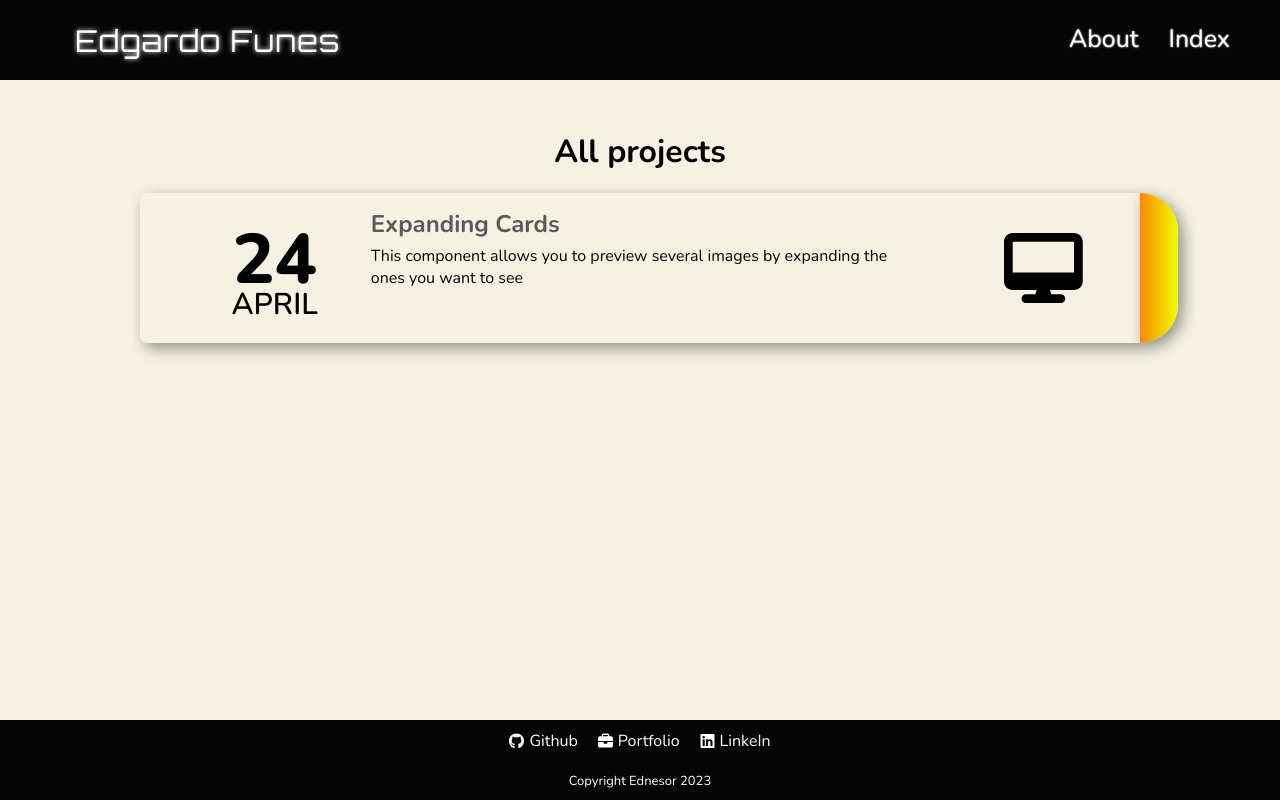
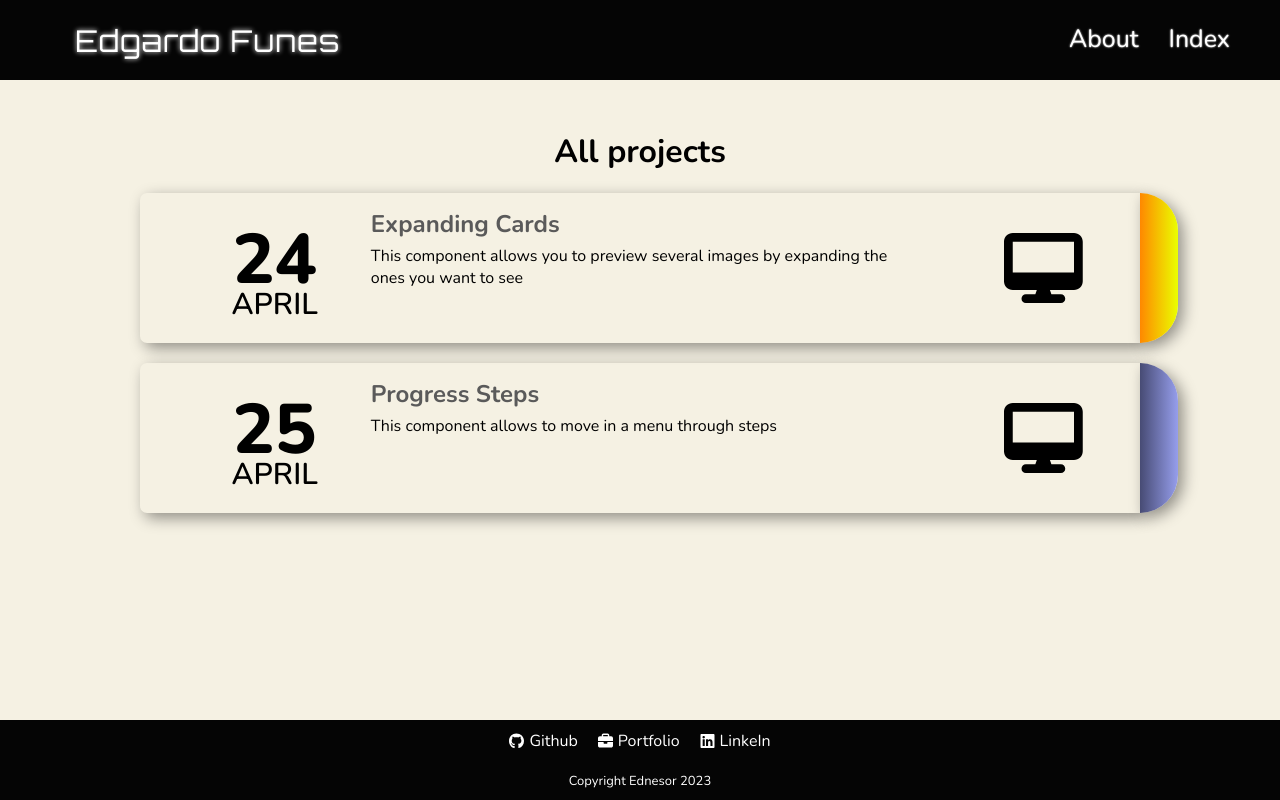
Before and after one commit to Ednesor/50-projects-50-days, a Next.js app: page /index in a window 1280 px wide. Built offline with nearby package versions, Linux system fonts and the light colour scheme.

Commit message:
feat: add new component

```diff
--- a/src/pages/index/index.jsx
+++ b/src/pages/index/index.jsx
@@ -15,6 +15,13 @@ export default function Index() {
           description={"This component allows you to preview several images by expanding the ones you want to see"}
           url={"expanding-cards"}
         />
+        <IndexCards className={style.cards}
+          device={"desktop"}
+          date={["25", "april"]}
+          title={"Progress Steps"}
+          description={"This component allows to move in a menu through steps"}
+          url={"progress-steps"}
+        />
       </div>
     </Layout>
   )
```
